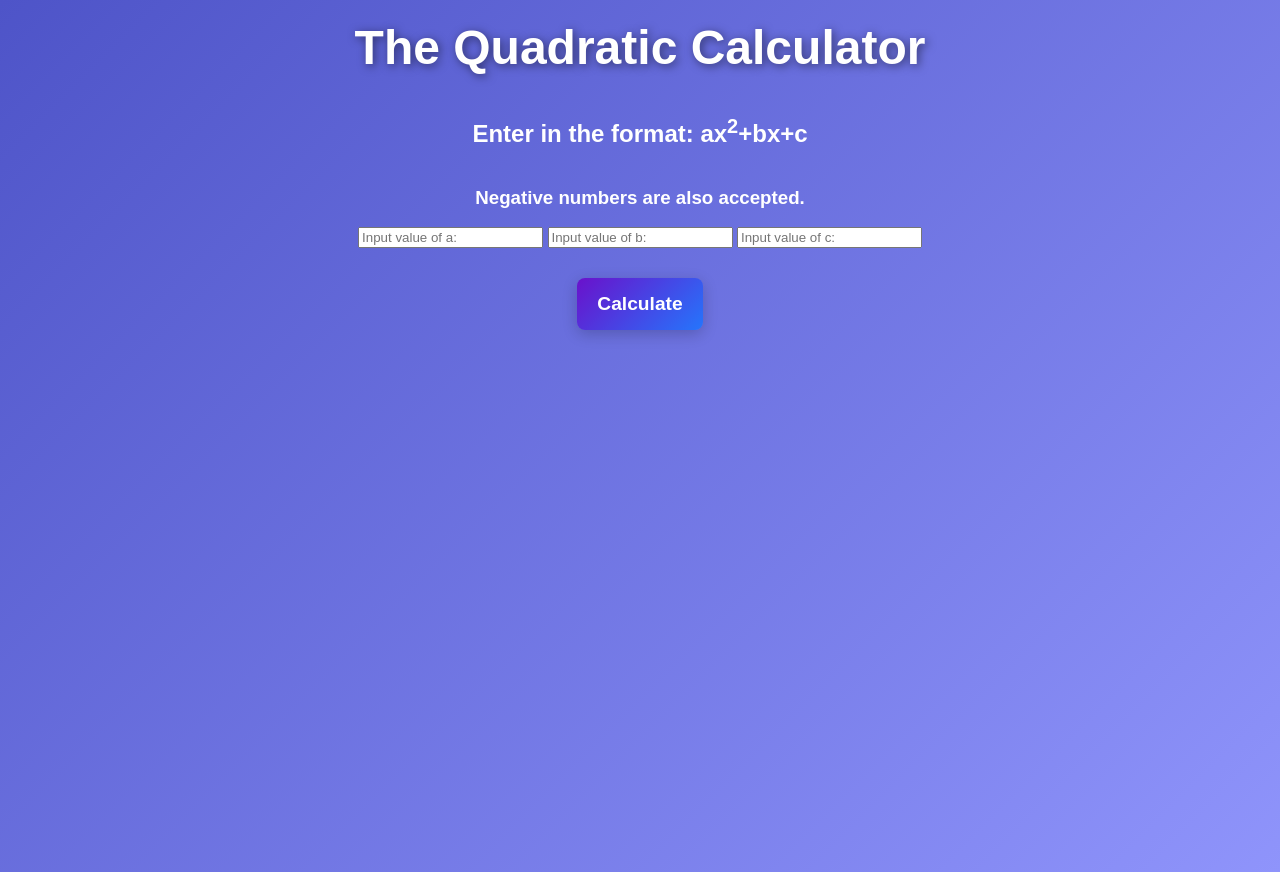
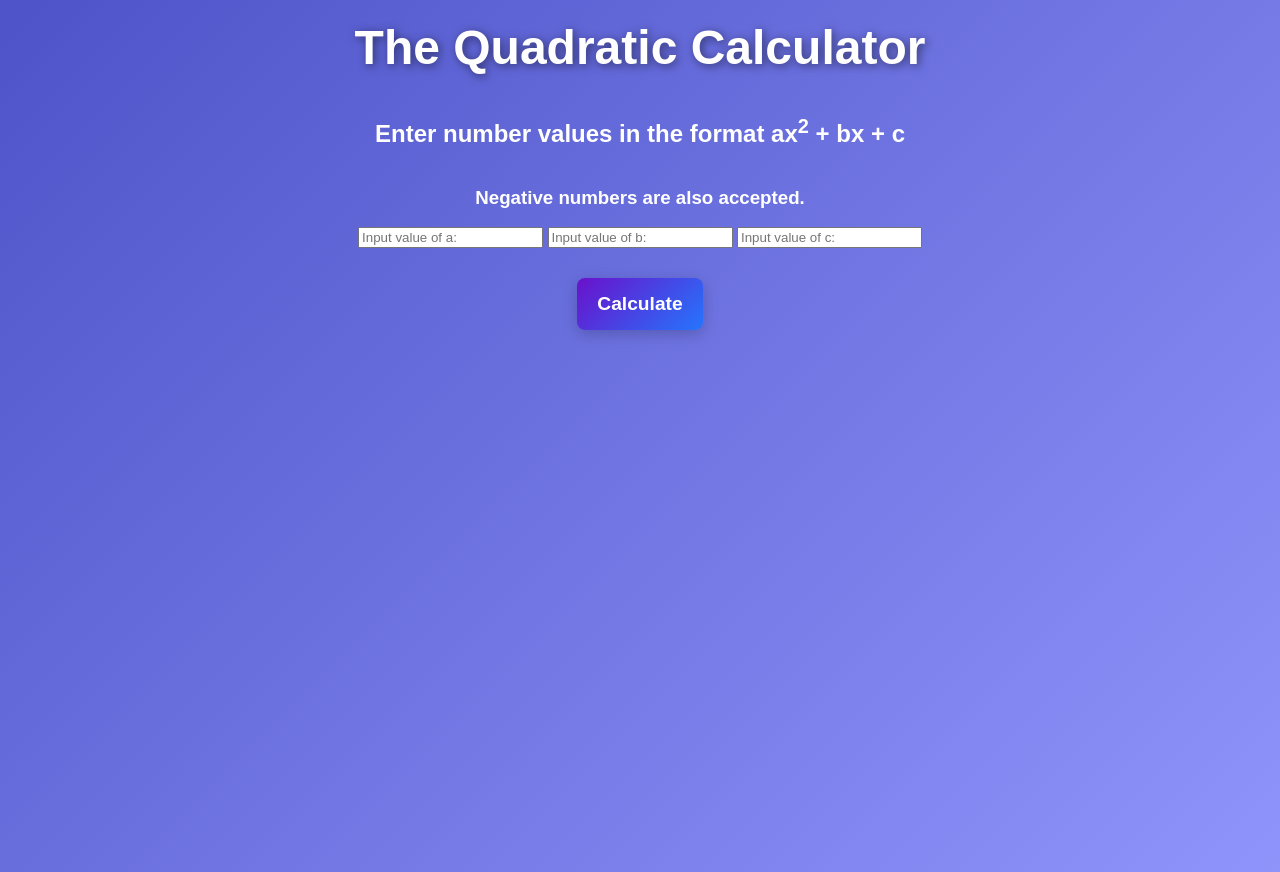
Before and after one commit to tambithedev/The-Quadratic-Calculator, a plain HTML site: page D's Code/calcroots.html in a window 1280 px wide. Drawn offline with Linux system fonts and the light colour scheme; files that its build step writes are made by us from their sources; files whose address does not match are found by name.

Commit message:
Update calcroots.html
see previous change.

```diff
--- a/D's Code/calcroots.html
+++ b/D's Code/calcroots.html
@@ -21,8 +21,8 @@
 <a href="index.html">
     <h1>The Quadratic Calculator</h1>
 </a>
-<h2>Enter in the format: ax<sup>2</sup>+bx+c</h2>
-<h3>Negative numbers are also accepted.</h3>
+    <h2>Enter number values in the format ax<sup>2</sup> + bx + c</h2>
+    <h3>Negative numbers are also accepted.</h3>
 <form>
     <input id="a" name="a" placeholder="Input value of a:">
     <input id="b" name="b" placeholder="Input value of b:">
```
